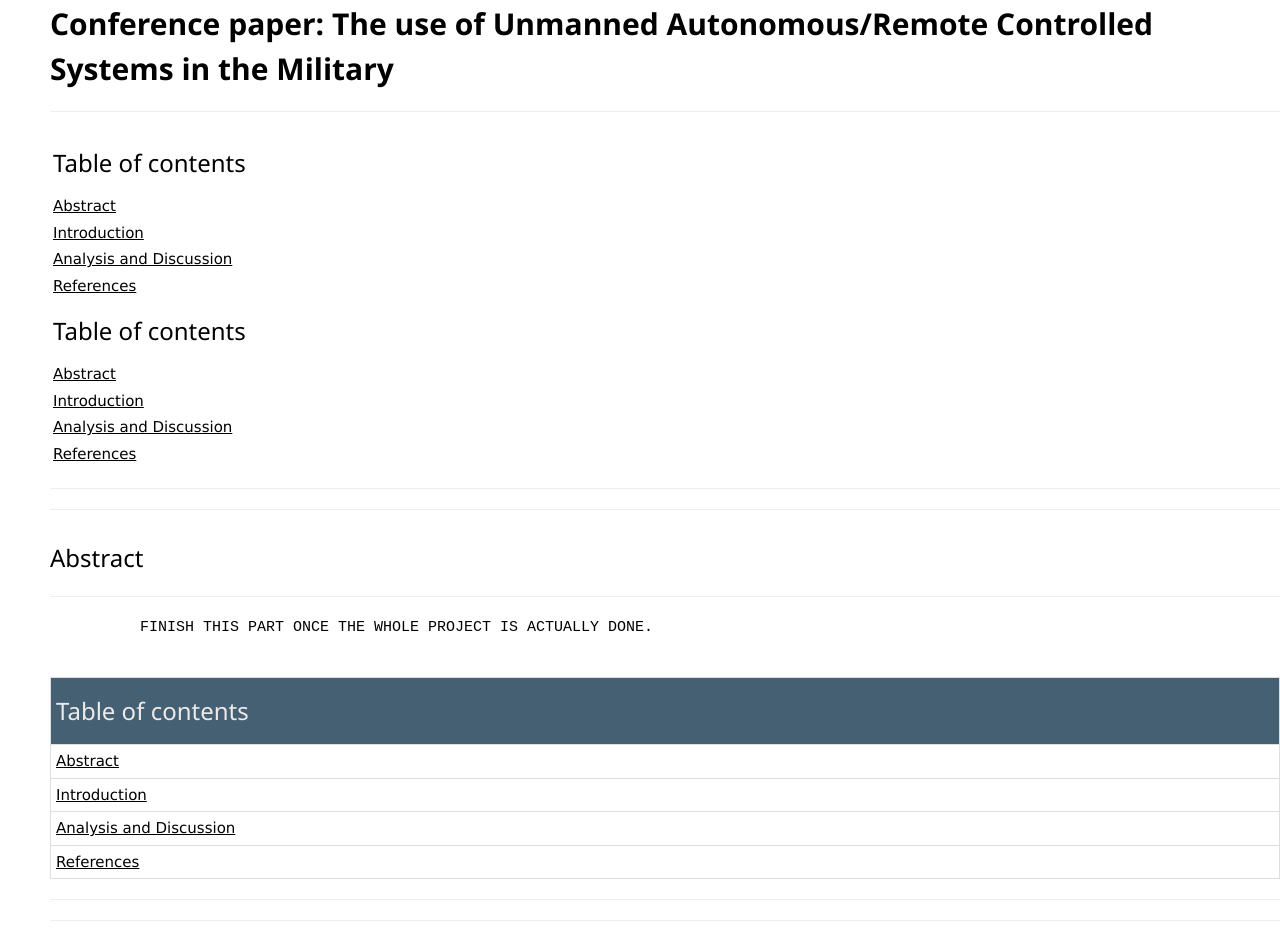
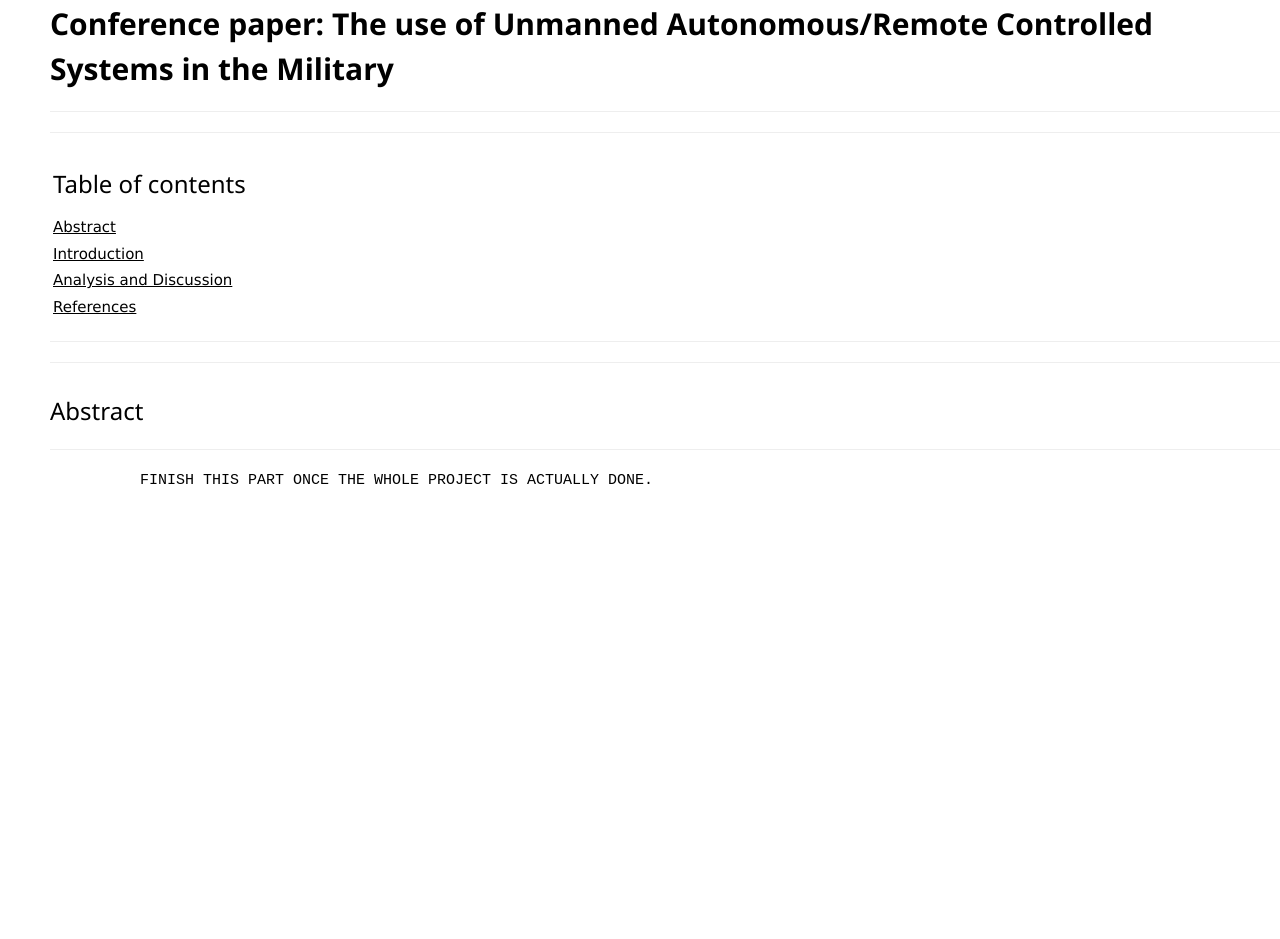
Before and after one commit to FEPSFY6859211/FY6859211, a plain HTML site: page index.html in a window 1280 px wide. Shown: the part 459-1398 px from the top of the page. After the commit the page ends 989 px from the top, so only its background shows below. Drawn offline with nearby package versions, Linux system fonts and the light colour scheme.

Commit message:
Update index.html

```diff
--- a/index.html
+++ b/index.html
@@ -11,7 +11,8 @@
 <h2 style="font-family:calibri:"><b> Conference paper: The use of Unmanned Autonomous/Remote Controlled Systems in the Military</b></h2>
 <hr>
 
-<style>
+  <hr>
+  <style>
 .table_component {
     overflow: auto;
     width: 100%;
@@ -47,30 +48,7 @@
 }
 </style>
 
-<table of contents>
-  <table>
-
-
-    <tr>
-      <th><h3>Table of contents</h3></th>
-    </tr>
-    <tr>
-      <td><a href="#Abstract">Abstract</td>
-    </tr>
-    <tr>
-      <td><a href="#Introduction">Introduction</td>
-    </tr>
-    <tr>
-      <td><a href="#Analysis and Discussion">Analysis and Discussion</td>
-    </tr>
-
-    <tr>
-      <td><a href="#References">References</td>
-    </tr>
-
-  </table>
-
- <table of contents>
+  <table of contents>
   <table>
 
     <tr>
@@ -95,6 +73,13 @@
   <hr>
 
 
+
+<div class="table_component" role="region" tabindex="0">
+
+  <head>
+
+
+
 <div class="table_component" role="region" tabindex="0">
 
     <meta name="viewport" content="width=device-width, initial-scale=1">
@@ -111,69 +96,6 @@
           FINISH THIS PART ONCE THE WHOLE PROJECT IS ACTUALLY DONE.
         </pre>
 
-<table of contents>
-  <table>
-
-    <tr>
-      <th><h3>Table of contents</h3></th>
-    </tr>
-    <tr>
-      <td><a href="#Abstract">Abstract</td>
-    </tr>
-    <tr>
-      <td><a href="#Introduction">Introduction</td>
-    </tr>
-    <tr>
-      <td><a href="#Analysis and Discussion">Analysis and Discussion</td>
-    </tr>
-
-    <tr>
-      <td><a href="#References">References</td>
-    </tr>
-
-  </table>
-  <hr>
-  <hr>
-
-
-<style>
-.table_component {
-    overflow: auto;
-    width: 100%;
-}
-
-.table_component table {
-    border: 1px solid #dededf;
-    height: 100%;
-    width: 100%;
-    table-layout: fixed;
-    border-collapse: collapse;
-    border-spacing: 1px;
-    text-align: left;
-}
-
-.table_component caption {
-    caption-side: top;
-    text-align: left;
-}
-
-.table_component th {
-    border: 1px solid #dededf;
-    background-color: #456073;
-    color: #eceaea;
-    padding: 5px;
-}
-
-.table_component td {
-    border: 1px solid #dededf;
-    background-color: #ffffff;
-    color: #000000;
-    padding: 5px;
-}
-</style>
-<div class="table_component" role="region" tabindex="0">
-
-  <head>
 
 
 
```
